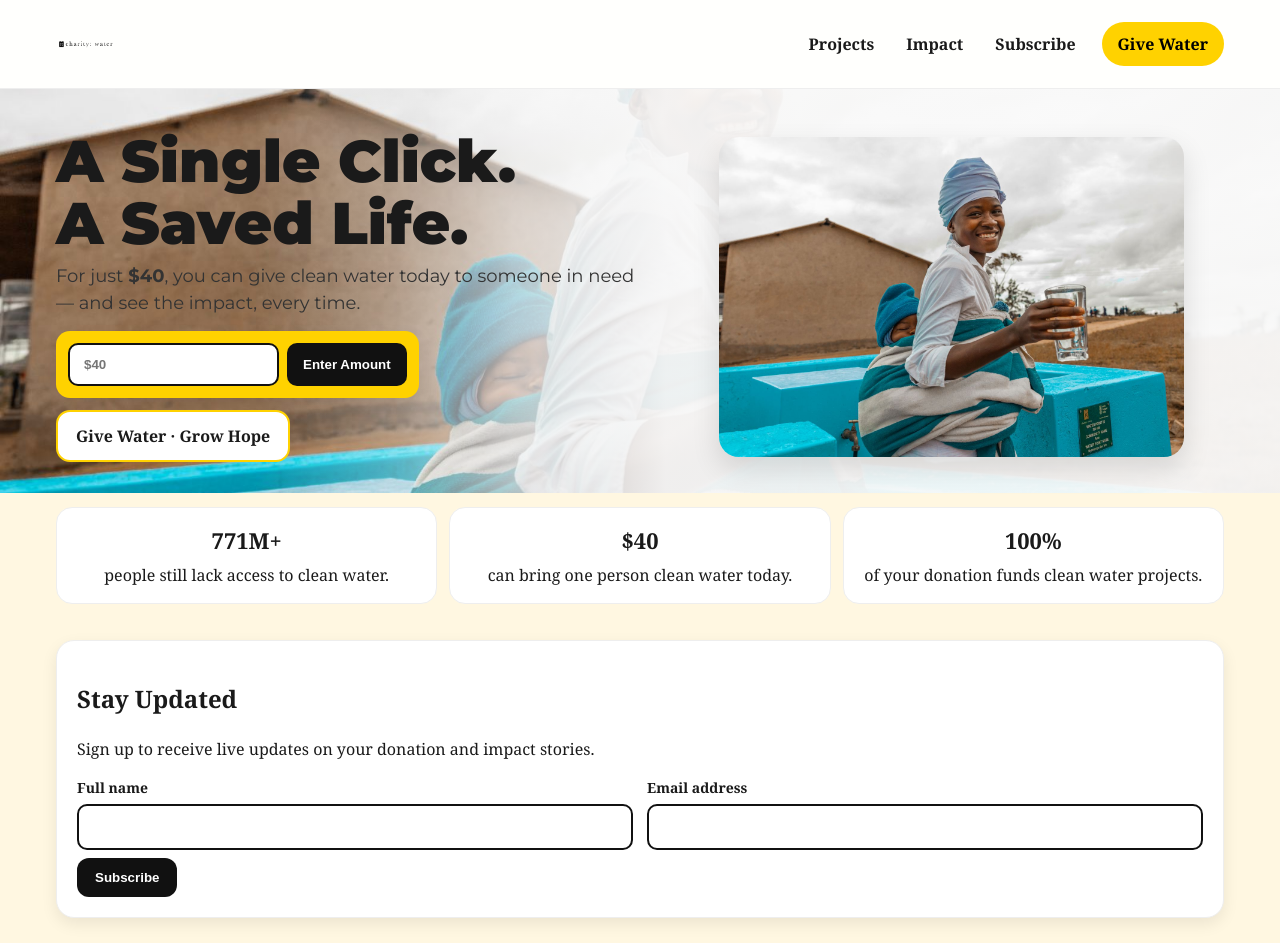
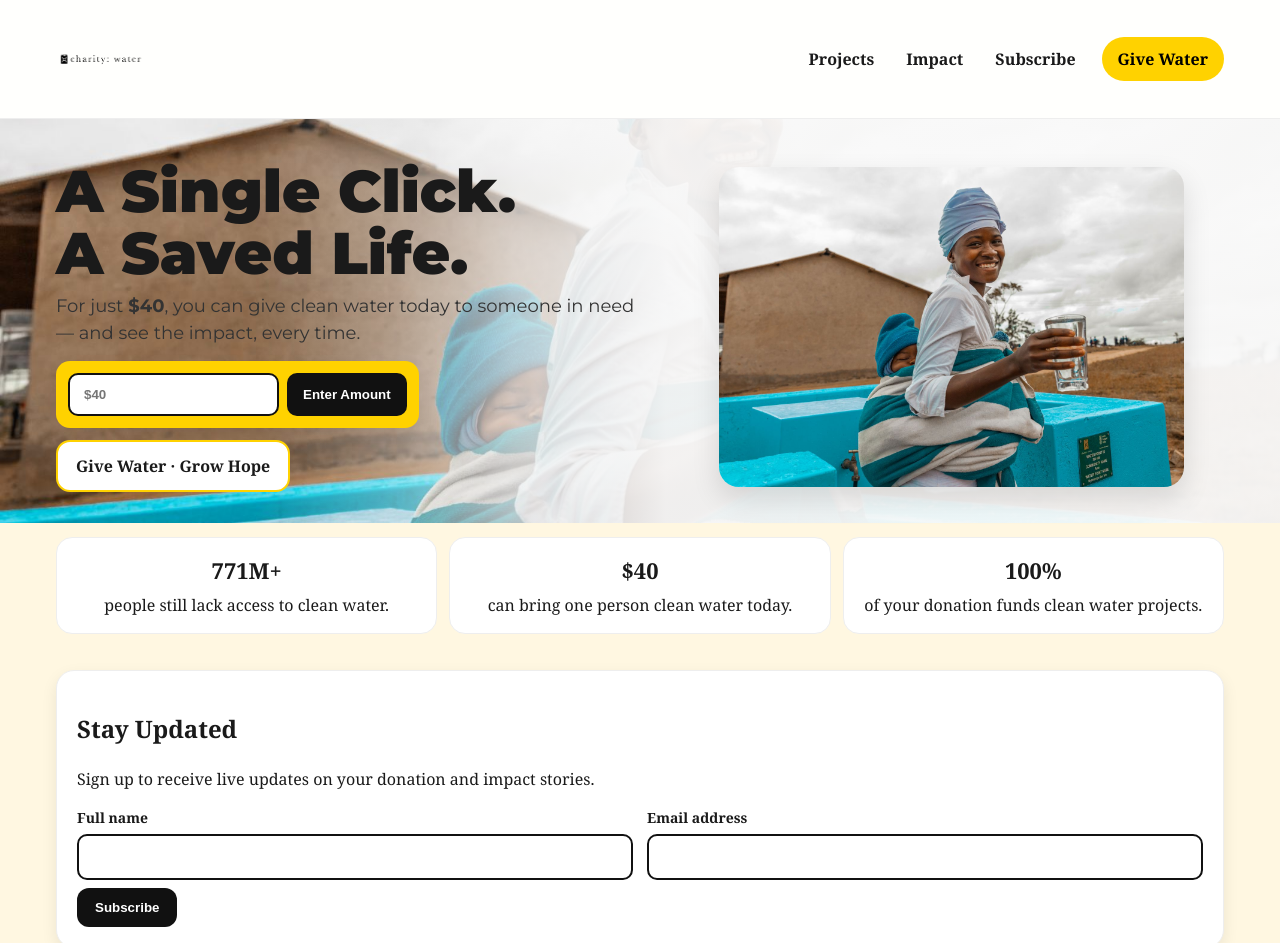
Before and after one commit to sasha-myers/Final-Week-2-Project, a plain HTML site: page index.html in a window 1280 px wide. Shown: the top 943 px of the page. Drawn offline with Linux system fonts and the light colour scheme.

Commit message:
Increase logo height in header for improved visibility

```diff
--- a/index.html
+++ b/index.html
@@ -18,7 +18,7 @@
     <div class="header-inner">
       <!-- Brand logo: using charitywater_logo_hotizontal_AllBlack.png for beginners -->
       <a class="brand" href="#">
-        <img src="img/charitywater_logo_horizontal_AllBlack.png" alt="charity: water logo" style="height:60px; width:auto;">
+        <img src="img/charitywater_logo_horizontal_AllBlack.png" alt="charity: water logo" style="height:90px; width:auto;">
       </a>
       <div class="nav-wrap">
         <nav class="main-nav" aria-label="Primary">
```
